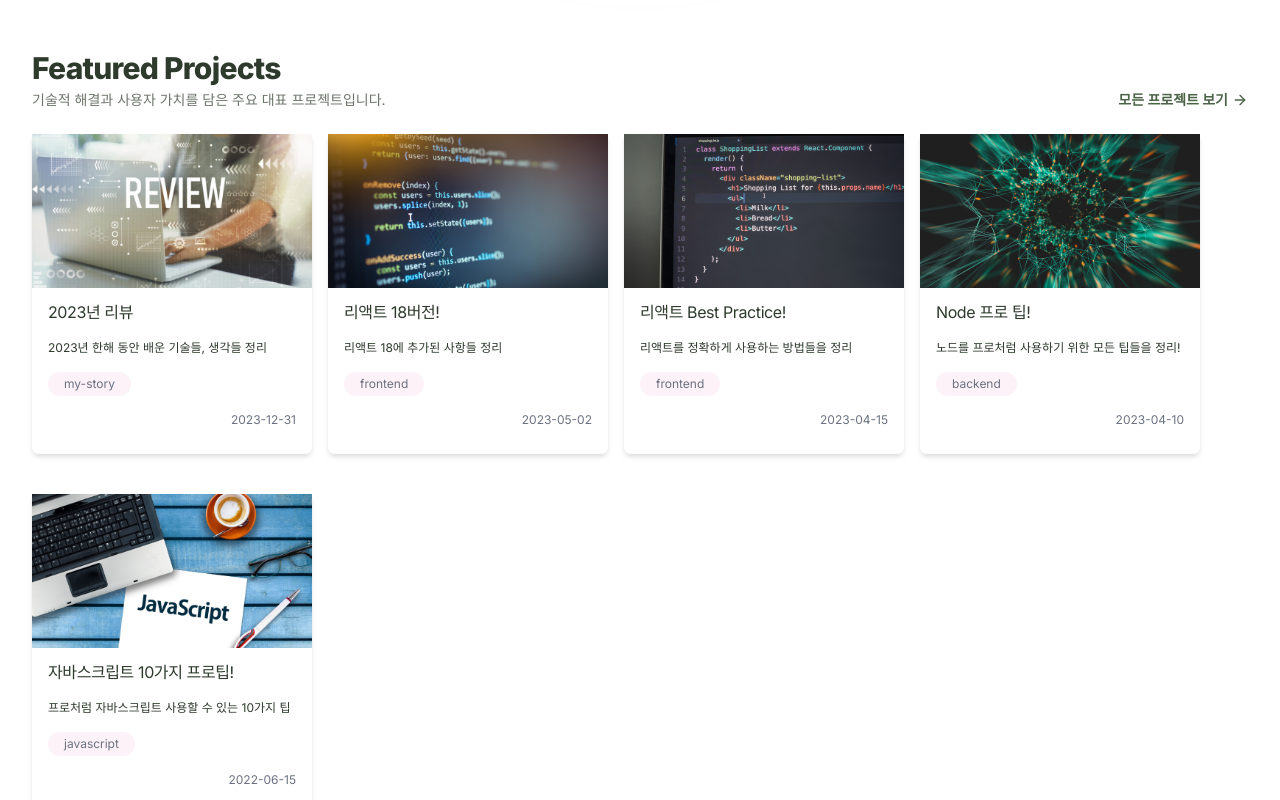
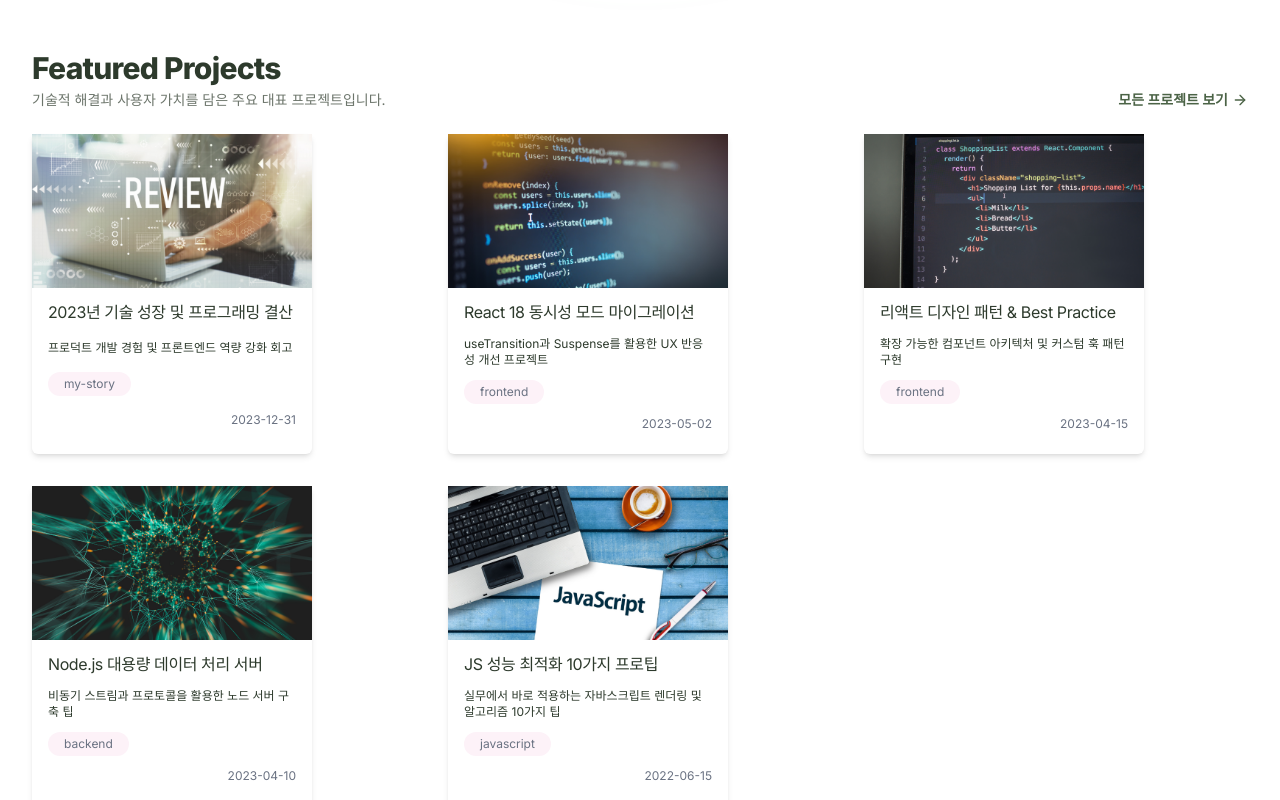
Before and after one commit to seoyoung-kim-kr/blog, a Next.js app: page / in a window 1280 px wide. Shown: the part 740-1540 px from the top of the page. Built offline with nearby package versions, Linux system fonts and the light colour scheme.

Commit message:
feat: 프로젝트 목록 및 오른쪽 사이드바 카테고리 레이아웃 개편

```diff
--- a/app/posts/[slug]/page.tsx
+++ b/app/posts/[slug]/page.tsx
@@ -3,6 +3,7 @@ import Container from "@/src/components/Container";
 import PostContent from "@/src/components/PostContent";
 import { getPostData, getAllPosts } from "@/src/service/posts";
 import Image from "next/image";
+import { notFound } from "next/navigation";
 
 type Props = {
   params: Promise<{
@@ -12,23 +13,42 @@ type Props = {
 
 export default async function PostPage({ params }: Props) {
   const { slug } = await params;
-  const post = await getPostData(slug);
-  const { path, title, next, prev } = post;
+
+  let post;
+  try {
+    post = await getPostData(slug);
+  } catch (e) {
+    return notFound();
+  }
+
+  if (!post) return notFound();
+
+  const { path, title, next, prev, image } = post;
+  const bannerSrc = image || `/images/posts/${path}.png`;
 
   return (
-    <Container>
-      <article className="rounded-2xl overflow-hidden bg-gray-100 shadow-lg">
+    <Container className="py-8 sm:py-12">
+      <article className="max-w-4xl mx-auto rounded-3xl overflow-hidden bg-white/80 dark:bg-slate-900/80 border border-slate-200/60 dark:border-slate-800/60 backdrop-blur-xl shadow-xl">
+        {/* Banner Cover Image */}
+        <div className="relative w-full aspect-[21/9] bg-slate-100 dark:bg-slate-800">
           <Image
-          className="w-full h-1/5 max-h-125"
-          src={`/images/posts/${path}.png`}
+            className="object-cover"
+            src={bannerSrc}
             alt={title}
-          width={760}
-          height={420}
+            fill
+            priority
           />
+        </div>
+
+        {/* Post Main Body */}
         <PostContent post={post} />
-        <section className="flex shadow-md">
+
+        {/* Adjacent Navigation */}
+        <section className="p-6 sm:p-10 pt-0 border-t border-slate-200/60 dark:border-slate-800/60 mt-8">
+          <div className="flex flex-col sm:flex-row gap-4 pt-6">
             {prev && <AdjacentPostCard post={prev} type="prev" />}
             {next && <AdjacentPostCard post={next} type="next" />}
+          </div>
         </section>
       </article>
     </Container>
@@ -37,9 +57,12 @@ export default async function PostPage({ params }: Props) {
 
 export async function generateMetadata({ params }: Props) {
   const { slug } = await params;
+  try {
     const { title, description } = await getPostData(slug);
-
     return { title, description };
+  } catch (e) {
+    return { title: "Post Not Found" };
+  }
 }
 
 export async function generateStaticParams() {
--- a/data/posts.json
+++ b/data/posts.json
@@ -1,74 +1,96 @@
 [
   {
-    "title": "2021년 리뷰",
-    "description": "2021년 한해 동안 배운 기술들, 생각들 정리",
+    "title": "2021년 리뷰 및 회고",
+    "description": "2021년 한해 동안 배운 프론트엔드 기술과 성장에 대한 회고",
     "date": "2021-12-31",
     "category": "my-story",
     "path": "review-2021",
-    "featured": false
+    "featured": false,
+    "skills": ["Retrospective", "Career"],
+    "githubUrl": "https://github.com/seoyoung-kim-kr"
   },
   {
-    "title": "자바스크립트 기초 문법",
-    "description": "기본 문법부터 사용하는 실전까지 최종정리",
+    "title": "자바스크립트 코어 라이브러리",
+    "description": "기본 문법부터 유틸리티 모듈 실전 개발까지 총정리",
     "date": "2022-05-08",
     "category": "javascript",
     "path": "javascript-basic",
-    "featured": false
+    "featured": false,
+    "skills": ["JavaScript", "ES6+", "DOM"],
+    "githubUrl": "https://github.com/seoyoung-kim-kr"
   },
   {
-    "title": "자바스크립트 10가지 프로팁!",
-    "description": "프로처럼 자바스크립트 사용할 수 있는 10가지 팁",
+    "title": "JS 성능 최적화 10가지 프로팁",
+    "description": "실무에서 바로 적용하는 자바스크립트 렌더링 및 알고리즘 10가지 팁",
     "date": "2022-06-15",
     "category": "javascript",
     "path": "javascript-10-tips",
-    "featured": true
+    "featured": true,
+    "skills": ["JavaScript", "Performance", "Optimization"],
+    "githubUrl": "https://github.com/seoyoung-kim-kr",
+    "demoUrl": "https://github.com/seoyoung-kim-kr"
   },
   {
-    "title": "Node 기초 정리",
-    "description": "기본 적인 Node 사용법에 대해 전부 정리!",
+    "title": "Node.js 백엔드 서버 프로젝트",
+    "description": "Express 및 RESTful API 서버 설계 기본 가이드",
     "date": "2022-08-21",
     "category": "backend",
     "path": "node-basic",
-    "featured": false
+    "featured": false,
+    "skills": ["Node.js", "Express", "REST API"],
+    "githubUrl": "https://github.com/seoyoung-kim-kr"
   },
   {
-    "title": "2022년 리뷰",
-    "description": "2022년 한해 동안 배운 기술들, 생각들 정리",
+    "title": "2022년 프론트엔드 회고록",
+    "description": "웹 애플리케이션 아키텍처 도전 과정과 학습 기록",
     "date": "2022-12-31",
     "category": "my-story",
     "path": "review-2022",
-    "featured": false
+    "featured": false,
+    "skills": ["Career", "Frontend", "Story"],
+    "githubUrl": "https://github.com/seoyoung-kim-kr"
   },
   {
-    "title": "Node 프로 팁!",
-    "description": "노드를 프로처럼 사용하기 위한 모든 팁들을 정리!",
+    "title": "Node.js 대용량 데이터 처리 서버",
+    "description": "비동기 스트림과 프로토콜을 활용한 노드 서버 구축 팁",
     "date": "2023-04-10",
     "category": "backend",
     "path": "node-pro-tips",
-    "featured": true
+    "featured": true,
+    "skills": ["Node.js", "Async", "Stream"],
+    "githubUrl": "https://github.com/seoyoung-kim-kr",
+    "demoUrl": "https://github.com/seoyoung-kim-kr"
   },
   {
-    "title": "리액트 Best Practice!",
-    "description": "리액트를 정확하게 사용하는 방법들을 정리",
+    "title": "리액트 디자인 패턴 & Best Practice",
+    "description": "확장 가능한 컴포넌트 아키텍처 및 커스텀 훅 패턴 구현",
     "date": "2023-04-15",
     "category": "frontend",
     "path": "best-react-practices",
-    "featured": true
+    "featured": true,
+    "skills": ["React", "TypeScript", "Design Patterns"],
+    "githubUrl": "https://github.com/seoyoung-kim-kr",
+    "demoUrl": "https://github.com/seoyoung-kim-kr"
   },
   {
-    "title": "리액트 18버전!",
-    "description": "리액트 18에 추가된 사항들 정리",
+    "title": "React 18 동시성 모드 마이그레이션",
+    "description": "useTransition과 Suspense를 활용한 UX 반응성 개선 프로젝트",
     "date": "2023-05-02",
     "category": "frontend",
     "path": "react18-walkthrough",
-    "featured": true
+    "featured": true,
+    "skills": ["React 18", "Suspense", "UX"],
+    "githubUrl": "https://github.com/seoyoung-kim-kr",
+    "demoUrl": "https://github.com/seoyoung-kim-kr"
   },
   {
-    "title": "2023년 리뷰",
-    "description": "2023년 한해 동안 배운 기술들, 생각들 정리",
+    "title": "2023년 기술 성장 및 프로그래밍 결산",
+    "description": "프로덕트 개발 경험 및 프론트엔드 역량 강화 회고",
     "date": "2023-12-31",
     "category": "my-story",
     "path": "review-2023",
-    "featured": true
+    "featured": true,
+    "skills": ["Retrospective", "React", "Next.js"],
+    "githubUrl": "https://github.com/seoyoung-kim-kr"
   }
 ]
--- a/src/components/CarouselPosts.tsx
+++ b/src/components/CarouselPosts.tsx
@@ -6,11 +6,20 @@ export default async function CarouselPosts() {
   const posts = await getCarouselPosts();
 
   return (
-    <section>
-      <h2>You may like</h2>
+    <section className="space-y-6 pt-6 border-t border-[#ADC2A9]/30 dark:border-[#ADC2A9]/20">
+      <div>
+        <h2 className="text-2xl sm:text-3xl font-extrabold tracking-tight text-[#2D3A2C] dark:text-[#FEF5ED]">
+          Other Projects & Case Studies
+        </h2>
+        <p className="text-sm text-[#2D3A2C]/70 dark:text-[#FEF5ED]/70 mt-1">
+          다양한 연구 모듈 및 기술 검증 케이스 스터디입니다.
+        </p>
+      </div>
       <MultiCarousel className="mt-4">
         {posts.map((post, idx) => (
-          <PostCard post={post} key={idx} />
+          <div key={idx} className="p-2 h-full">
+            <PostCard post={post} />
+          </div>
         ))}
       </MultiCarousel>
     </section>
--- a/src/components/Categories.tsx
+++ b/src/components/Categories.tsx
@@ -5,25 +5,26 @@ type Props = {
 };
 
 export default function Categories({ categories, selected, onClick }: Props) {
-  const linkClassName =
-    "px-3 rounded bg-gray-100 text-sm font-semibold hover:bg-gray-200 h-9 flex items-center transition-colors duration-200 ease-in-out";
-  const activedLinkClassName = "bg-pink-50 text-gray-500";
-
   return (
-    <ul className="flex gap-2 pl-30 w-auto bg-gray-100 ">
+    <ul className="flex flex-wrap md:flex-col gap-1.5 w-full">
       {categories.map((category) => {
         const isActive = category === selected;
         return (
-          <li
-            key={category}
-            className={
-              isActive
-                ? `${linkClassName} ${activedLinkClassName}`
-                : linkClassName
-            }
-            onClick={() => onClick(category)}
-          >
-            {category}
+          <li key={category} className="w-auto md:w-full">
+            <button
+              type="button"
+              onClick={() => onClick(category)}
+              className={`w-full text-left px-4 py-2 rounded-2xl text-xs sm:text-sm font-semibold transition-all duration-200 cursor-pointer flex items-center justify-between ${
+                isActive
+                  ? "bg-[#ADC2A9] text-[#2D3A2C] shadow-sm font-bold scale-[1.02]"
+                  : "text-[#2D3A2C]/80 dark:text-[#FEF5ED]/80 hover:text-[#2D3A2C] dark:hover:text-white hover:bg-[#ADC2A9]/20"
+              }`}
+            >
+              <span>{category}</span>
+              {isActive && (
+                <span className="w-2 h-2 rounded-full bg-[#2D3A2C] hidden md:inline-block" />
+              )}
+            </button>
           </li>
         );
       })}
--- a/src/components/PostsGrid.tsx
+++ b/src/components/PostsGrid.tsx
@@ -6,9 +6,9 @@ type Props = { posts: Post[] };
 
 export default function PostsGrid({ posts }: Props) {
   return (
-    <ul className="grid grid-cols-[repeat(auto-fill,280px)] gap-x-4 gap-y-10">
+    <ul className="grid grid-cols-1 sm:grid-cols-2 lg:grid-cols-3 gap-6 sm:gap-8">
       {posts.map((post) => (
-        <li key={post.path}>
+        <li key={post.path} className="h-full">
           <PostCard post={post} />
         </li>
       ))}
```
Also changed, not shown: src/components/AdjacentPostCard.tsx (+28 -18 lines), src/components/FilterablePosts.tsx (+68 -9 lines), src/components/MarkdownViewer.tsx (+37 -11 lines). Lines whose indentation alone changed are shown as unchanged.
